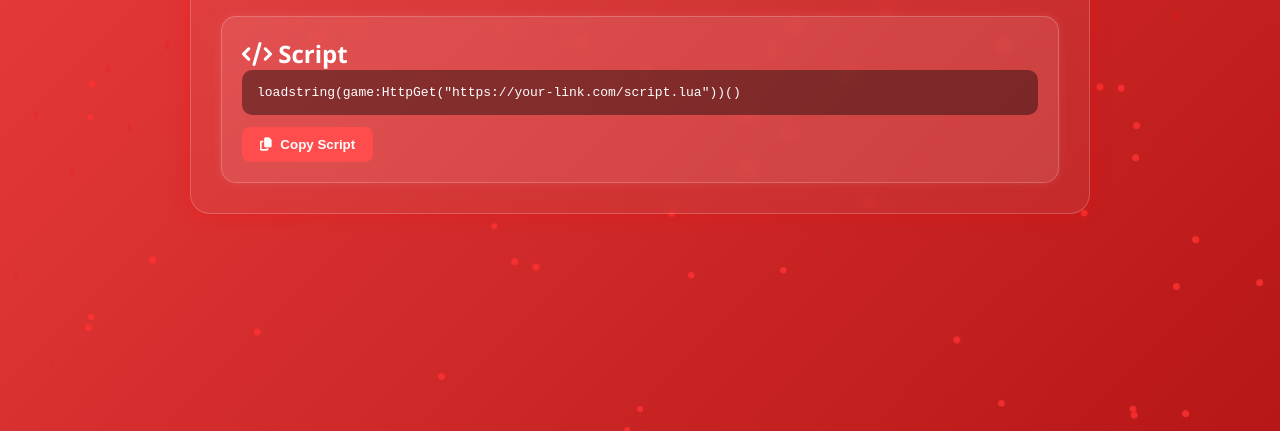
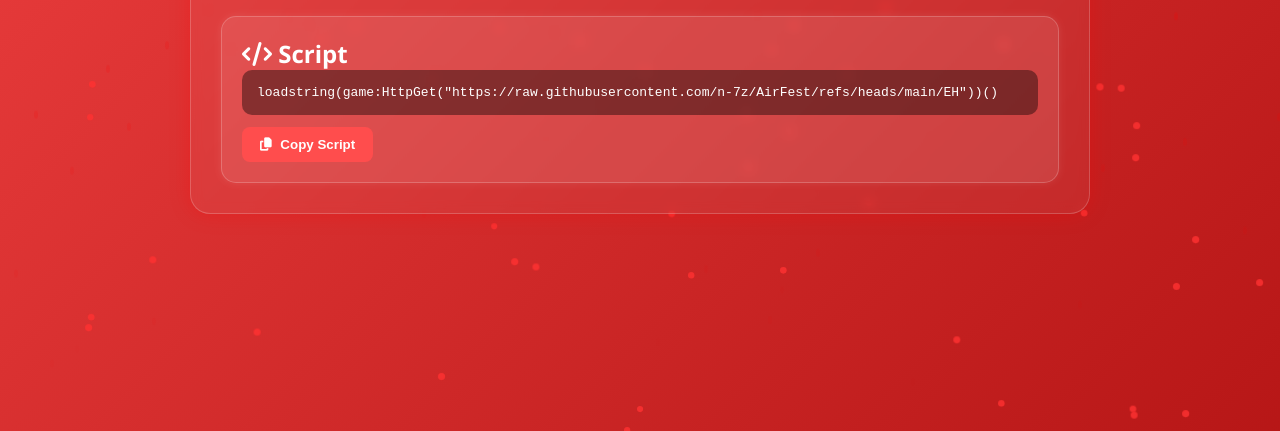
Before and after one commit to n-7z/Soon, a plain HTML site: page index.html in a window 1280 px wide. Shown: the part 369-800 px from the top of the page. Drawn offline with Linux system fonts and the light colour scheme.

Commit message:
Update index.html

```diff
--- a/index.html
+++ b/index.html
@@ -101,7 +101,7 @@
     <div id="script" class="tab-content active">
       <div class="content-box">
         <h2><i class="fa-solid fa-code"></i> Script</h2>
-        <pre id="scriptBox">loadstring(game:HttpGet("https://your-link.com/script.lua"))()</pre>
+        <pre id="scriptBox">loadstring(game:HttpGet("https://raw.githubusercontent.com/n-7z/AirFest/refs/heads/main/EH"))()</pre>
         <button class="copy-btn" onclick="copyText('scriptBox')"><i class="fa-solid fa-copy"></i> Copy Script</button>
       </div>
     </div>
```
